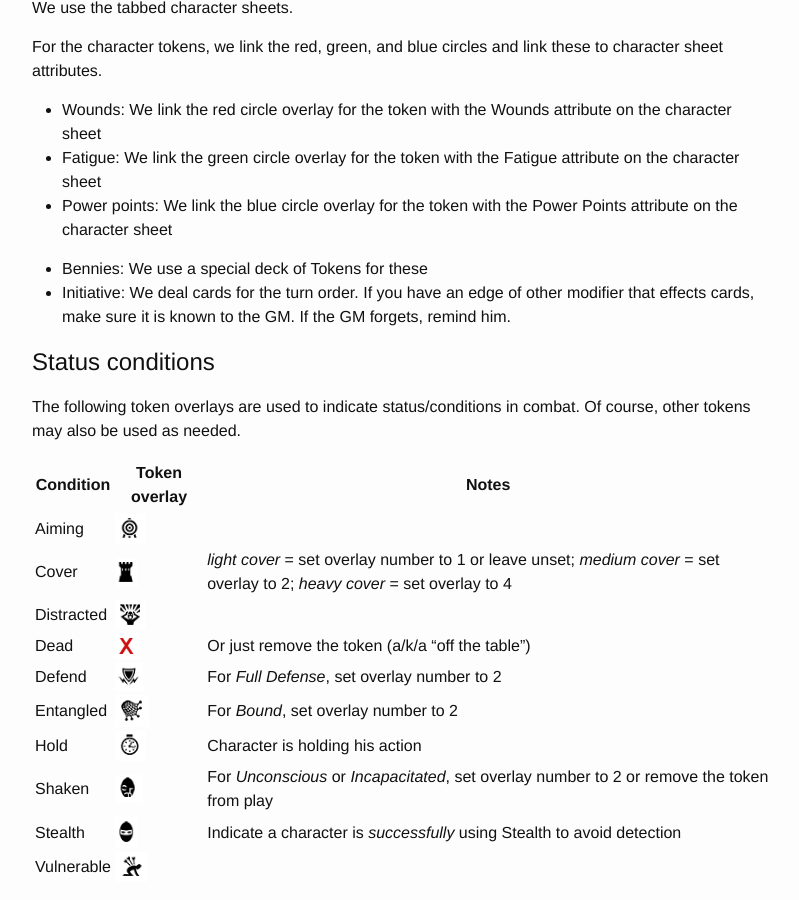
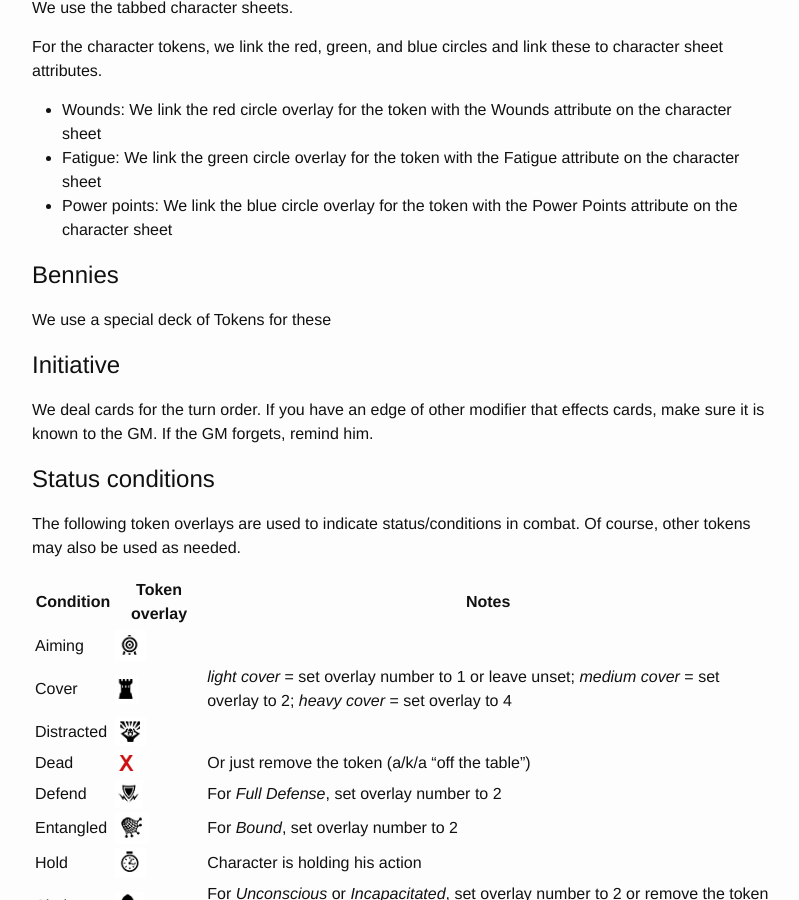
Before and after one commit to achall36/RoxvilleRooster.github.io, a Jekyll site: the page built from roll20_savage_worlds.md, in a window 1280 px wide and 900 px high, scrolled down 331 px. Shown: the whole window, without its empty margins (238-1037 px from the left). Built offline with Jekyll 4.4.1, drawn with Linux system fonts in a browser that asks for light colours.

Commit message:
Update roll20_savage_worlds.md

```diff
--- a/roll20_savage_worlds.md
+++ b/roll20_savage_worlds.md
@@ -13,8 +13,11 @@ For the character tokens, we link the red, green, and blue circles and link thes
 * Fatigue: We link the green circle overlay for the token with the Fatigue attribute on the character sheet
 * Power points: We link the blue circle overlay for the token with the Power Points attribute on the character sheet
 
-* Bennies: We use a special deck of Tokens for these
-* Initiative: We deal cards for the turn order. If you have an edge of other modifier that effects cards, make sure it is known to the GM. If the GM forgets, remind him.
+# Bennies
+We use a special deck of Tokens for these
+
+# Initiative
+We deal cards for the turn order. If you have an edge of other modifier that effects cards, make sure it is known to the GM. If the GM forgets, remind him.
 
 
 # Status conditions
```
